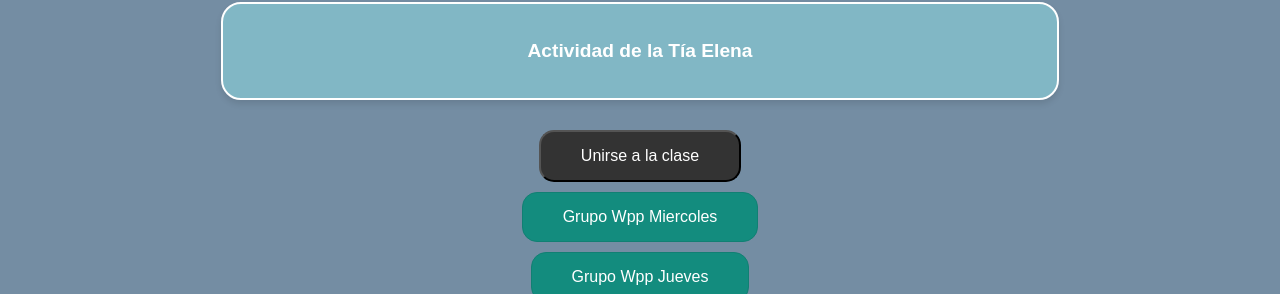
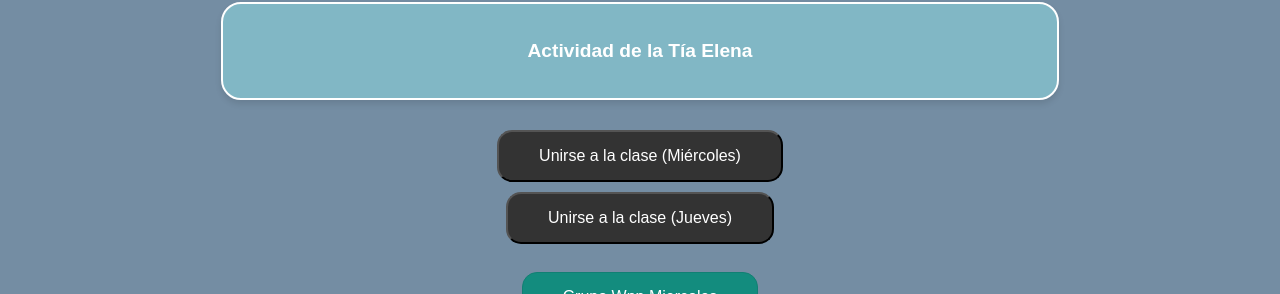
Before and after one commit to dtac-untref/dtac-web, a React (Create React App) app: page /home in a window 1280 px wide. Shown: the part 283-577 px from the top of the page. Built offline with nearby package versions, Linux system fonts and the light colour scheme.

Commit message:
nuevo boton para meets

```diff
--- a/src/components/EjercitacionesData.js
+++ b/src/components/EjercitacionesData.js
@@ -1,7 +1,7 @@
 import ej_1 from "../pdfs/Ejercitacion 01-1.pdf";
 import ej_2 from "../pdfs/Ejercitacion 01-2.pdf";
 import ej_3 from "../pdfs/Ejercitacion 01-3.pdf";
-import rar_1 from "../rar/Ejercitacion-01.rar";
+// import rar_1 from "../rar/Ejercitacion-01.rar";
 
 // const archivoRAR = `${process.env.PUBLIC_URL}/public/rar/Ejercitacion-01.rar`;
 
--- a/src/components/Home.js
+++ b/src/components/Home.js
@@ -36,10 +36,19 @@ function Home() {
 
         <button
           className="meet-button"
-          onClick={() => window.open('https://meet.google.com/mnc-qzxm-fiz', '_blank')}
+          onClick={() => window.open('https://meet.google.com/ttg-gpgj-aro', '_blank')}
         >
-          Unirse a la clase
+          Unirse a la clase (Miércoles)
         </button>
+
+        <button
+          className="meet-button"
+          onClick={() => window.open('https://meet.google.com/shf-rqko-sis', '_blank')}
+        >
+          Unirse a la clase (Jueves)
+        </button>
+
+        <br></br>
 
         <button
           className="wpp-button"
```
